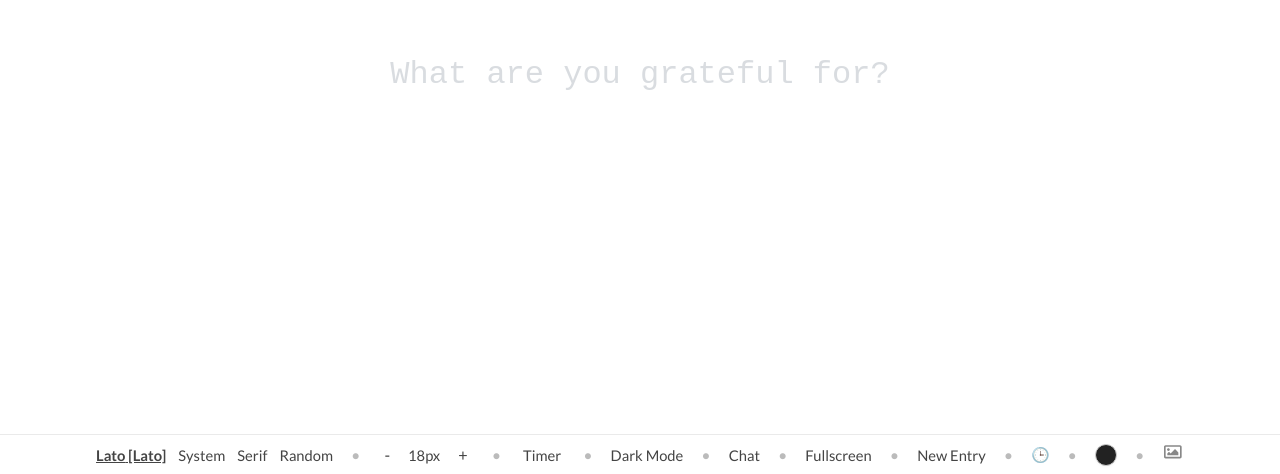
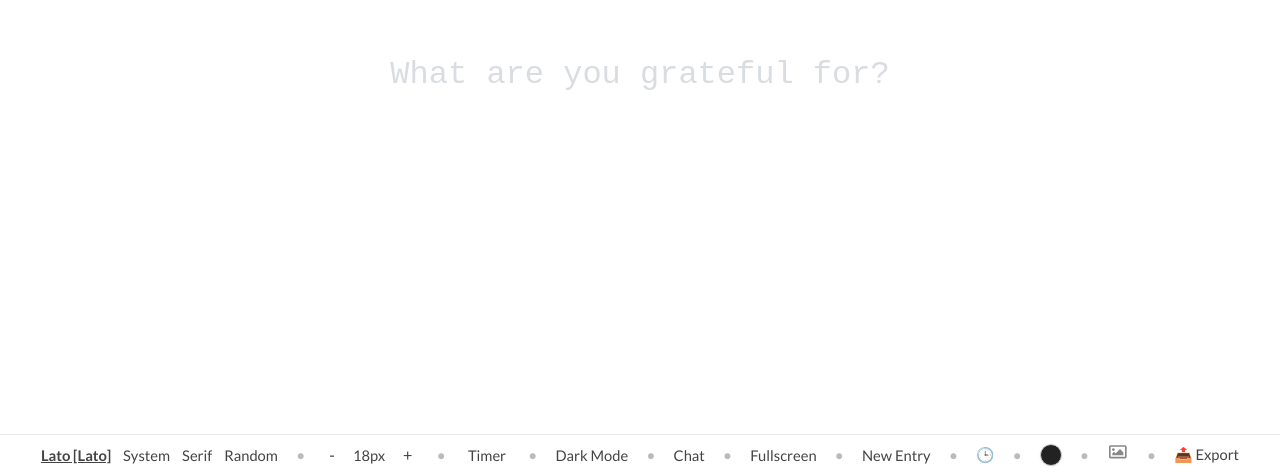
Before and after one commit to PrashikshitSaini/Real, a React (Create React App) app in the folder src/: page / in a window 1280 px wide. Shown: the part 326-800 px from the top of the page. Built offline with nearby package versions, Linux system fonts and the light colour scheme.

Commit message:
export feature added

```diff
--- a/src/src/App.js
+++ b/src/src/App.js
@@ -353,6 +353,52 @@ function App() {
     }
   };
 
+  const exportAllEntries = () => {
+    if (!entries || entries.length === 0) {
+      alert('No entries to export.');
+      return;
+    }
+
+    // Format all entries for export
+    const exportContent = entries
+      .sort((a, b) => {
+        // Sort by date (newest first)
+        const dateA = a.filename.match(/entry_(\d{4})-(\d{2})-(\d{2})/);
+        const dateB = b.filename.match(/entry_(\d{4})-(\d{2})-(\d{2})/);
+        if (dateA && dateB) {
+          return new Date(dateB[1], dateB[2] - 1, dateB[3]) - new Date(dateA[1], dateA[2] - 1, dateA[3]);
+        }
+        return 0;
+      })
+      .map(entry => {
+        const contentOnly = entry.content.replace(/^---[\s\S]*?---\s*/, '');
+        const match = entry.filename.match(/entry_(\d{4})-(\d{2})-(\d{2})/);
+        let dateStr = entry.filename;
+        if (match) {
+          const d = new Date(`${match[1]}-${match[2]}-${match[3]}`);
+          dateStr = d.toLocaleDateString('en-US', {
+            weekday: 'long',
+            year: 'numeric',
+            month: 'long',
+            day: 'numeric'
+          });
+        }
+        return `# ${dateStr}\n\n${contentOnly}\n\n---\n\n`;
+      })
+      .join('');
+
+    // Create and download the file
+    const blob = new Blob([exportContent], { type: 'text/markdown' });
+    const url = URL.createObjectURL(blob);
+    const a = document.createElement('a');
+    a.href = url;
+    a.download = `real-journal-entries-${new Date().toISOString().split('T')[0]}.md`;
+    document.body.appendChild(a);
+    a.click();
+    document.body.removeChild(a);
+    URL.revokeObjectURL(url);
+  };
+
   return (
     <div className={`app minimalist ${isDarkMode ? 'dark-mode' : ''} ${isFullscreen ? 'fullscreen' : ''}`}>
       {/* Draggable Top Bar */}
@@ -543,6 +589,11 @@ function App() {
         {window.require && (
           <span className="dot">•</span>
         )}
+        <span className="dot">•</span>
+        <span style={{ cursor: 'pointer' }} onClick={exportAllEntries} title="Export all entries">📤 Export</span>
+        {window.require && (
+          <span className="dot">•</span>
+        )}
         {window.require && (
           <button
             className="close-btn"
```
